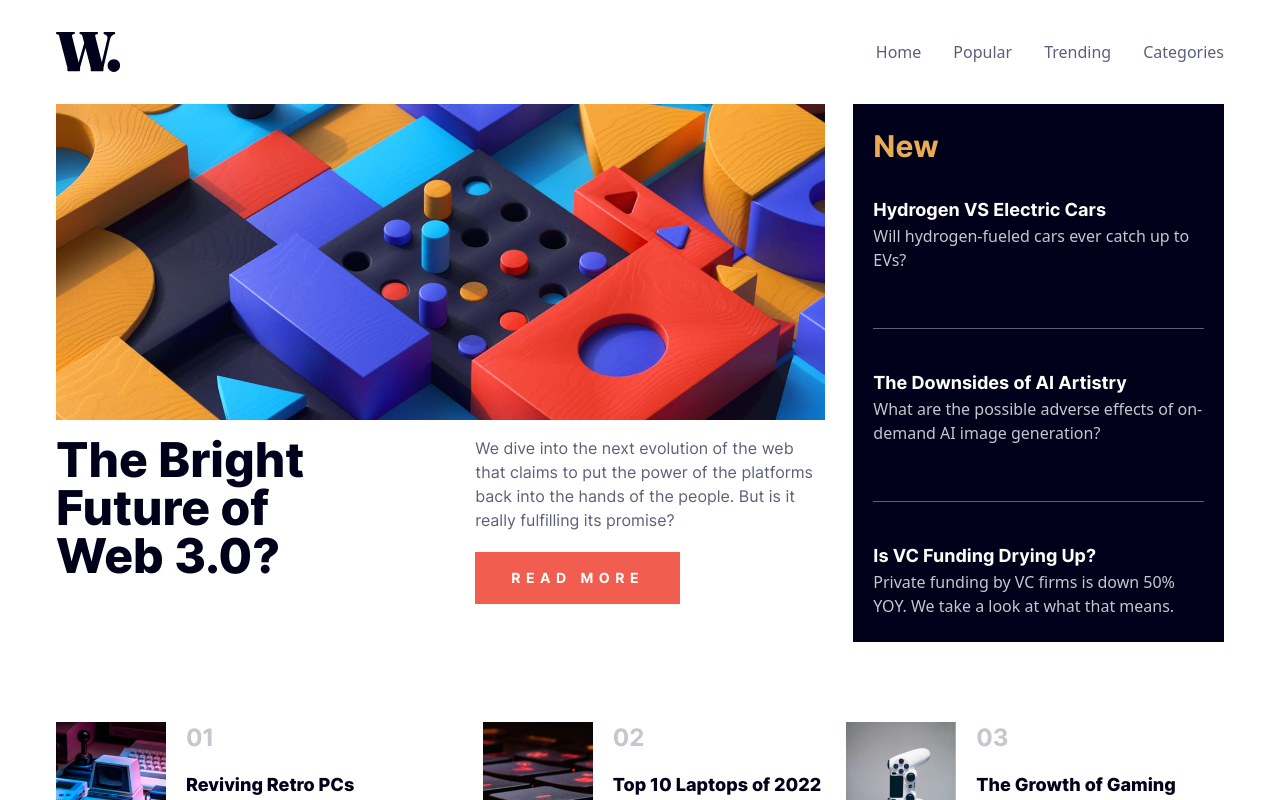
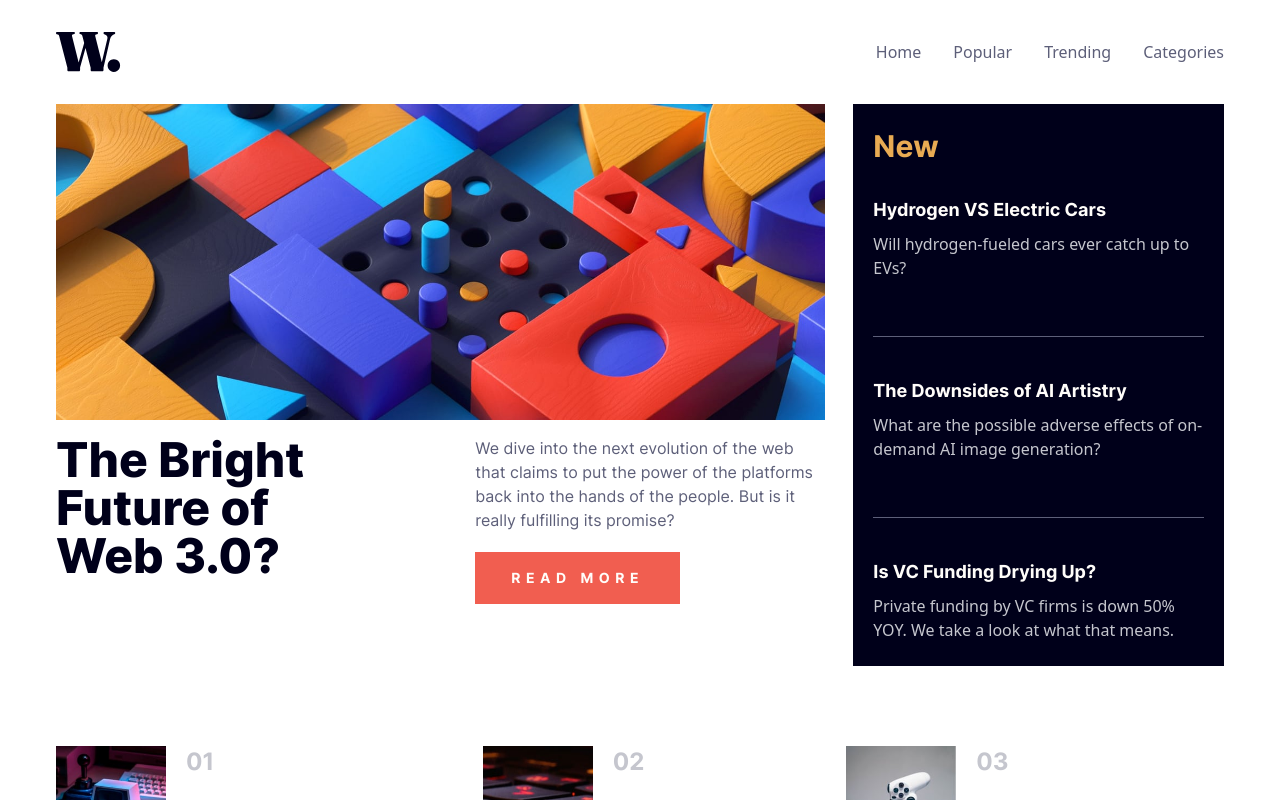
Before and after one commit to MustafaWael/frontend-mentor, a React (Vite) app in the folder news-homepage-main/app/: page / in a window 1280 px wide. Shown: the top 800 px of the page. Built offline with nearby package versions, Linux system fonts and the light colour scheme.

Commit message:
add margin between title and subTitle

```diff
--- a/news-homepage-main/app/src/Components/NewsCard.jsx
+++ b/news-homepage-main/app/src/Components/NewsCard.jsx
@@ -15,7 +15,7 @@ const ListItem = ({ title, subTitle }) => {
   return (
     <li className="[&:not(:last-child)]:pb-10 xl:[&:not(:last-child)]:pb-14 [&:not(:last-child)]:border-b-[1px] border-dark_grayish_blue">
       <h3 className="font-Inter font-bold text-lg text-off_white hover:text-soft_orange cursor-pointer">{title}</h3>
-      <p className="text-grayish_blue">{subTitle}</p>
+      <p className="text-grayish_blue mt-2">{subTitle}</p>
     </li>
   );
 };
```
